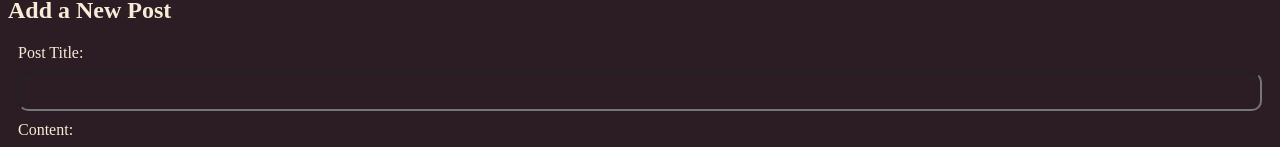
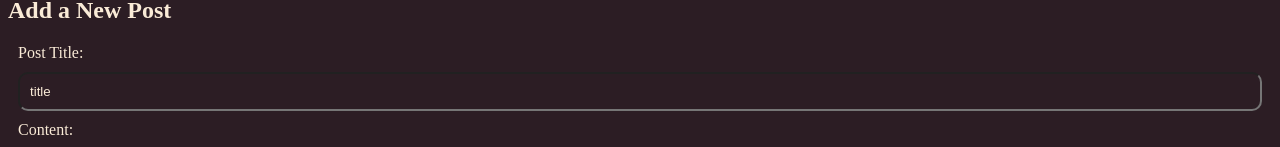
Before and after one commit to Mukhin001/forAmigo, a React (Vite) app: page / in a window 1280 px wide. Both pictures are taken after a click on the button "Open". Shown: the part 121-268 px from the top of the page. Built offline with nearby package versions, Linux system fonts and the light colour scheme.

Commit message:
26.01redux

```diff
--- a/src/App.tsx
+++ b/src/App.tsx
@@ -1,20 +1,12 @@
 import { BrowserRouter as Router, Route, Routes } from 'react-router-dom'
-
 import { Navbar } from './components/NavBar';
-//import { PostsList } from './features/posts/PostList';
 import { AddPostForm } from './features/posts/AddPostForm';
 import { changeDisplay } from "./features/posts/openFormSlice";
 import { useAppDispatch, useAppSelector } from './app/hooks';
-import { Post } from './features/posts/postsSlice';
-import { useState } from 'react';
-
 
 function App() {
     const openForm = useAppSelector(state => state.openForm.value);
     const dispatch = useAppDispatch();
-    const [id, setId] = useState(0)
-    const [title, setTitle] = useState('')
-    const [content, setContent] = useState('')
 
     return (
         <Router>
@@ -29,12 +21,7 @@ function App() {
                 path="/"
                 element={
                 <>
-                    {openForm && <AddPostForm
-                        title={title}
-                        setTitle={setTitle}
-                        content={content}
-                        setContent={setContent}
-                    />}
+                    {openForm && <AddPostForm />}
                     {/* <PostsList /> */}
                 </>
                 }
--- a/src/app/store.ts
+++ b/src/app/store.ts
@@ -1,10 +1,10 @@
 import { configureStore } from '@reduxjs/toolkit'
-import postsReducer from '../features/posts/postsSlice';
+import titleReducer from '../features/posts/postsSlice';
 import openFormReduser from '../features/posts/openFormSlice';
 
 export const store = configureStore({
     reducer: {
-        posts: postsReducer,
+        title: titleReducer,
         openForm: openFormReduser,
     },
 });
--- a/src/features/posts/AddPostForm.tsx
+++ b/src/features/posts/AddPostForm.tsx
@@ -1,14 +1,9 @@
-import React, { FC, SetStateAction } from 'react';
+import React from 'react';
 
-import { useAppDispatch, useAppSelector } from '../../app/hooks';
-
-import { type Post, postAdded } from '../posts/postsSlice';
+import { useAppDispatch } from '../../app/hooks';
 import { changeDisplay } from './openFormSlice';
-import { Dispatch } from '@reduxjs/toolkit';
 
 
-// TS types for the input fields
-// See: https://epicreact.dev/how-to-type-a-react-form-on-submit-handler/
 interface AddPostFormFields extends HTMLFormControlsCollection {
   postTitle: HTMLInputElement
   postContent: HTMLTextAreaElement
@@ -17,34 +12,16 @@ interface AddPostFormElements extends HTMLFormElement {
   readonly elements: AddPostFormFields
 };
 
-interface PerentProps {
-    title: string,
-    setTitle: React.Dispatch<React.SetStateAction<string>>,
-    content: string,
-    setContent: React.Dispatch<React.SetStateAction<string>>,
-}
-
-export const AddPostForm = ({ title, setTitle, content, setContent}: PerentProps) => {
+export const AddPostForm = () => {
     const dispatch = useAppDispatch();
-    const openForm = useAppSelector(state => state.openForm.value);
-    //const displayValue = useAppSelector(state => state.openForm.value);
-    let posts = useAppSelector(state => state.posts.length);
-
-
-    // const newPost: Post = {
-    //     id: posts + 1,
-    //     title: '',
-    //     content: '',
-    // };
 
     const handleSubmit = (e: React.FormEvent<AddPostFormElements>) => {
         // Prevent server submission
         e.preventDefault()
-        setTitle('');
-        setContent('');
         e.currentTarget.reset();
         dispatch(changeDisplay());
     };
+
 
     return (
         <section>
@@ -56,13 +33,13 @@ export const AddPostForm = ({ title, setTitle, content, setContent}: PerentProps
                 margin: 10,
             }}>
                 <label htmlFor="postTitle">Post Title:</label>
-                <input type="text" id="postTitle" value={title} required
-                    onChange={e => setTitle(e.target.value)}
+                <input type="text" id="postTitle" value={'title'} required
+                    onChange={(e) => ''}
                 />
 
                 <label htmlFor="postContent">Content:</label>
-                <textarea id="postContent" name="postContent" value={content} required
-                    onChange={e => setContent(e.target.value)}
+                <textarea id="postContent" name="postContent"  required
+                    onChange={e => e}
                 />
                 <button>Save Post</button>
             </form>
--- a/src/features/posts/postsSlice.ts
+++ b/src/features/posts/postsSlice.ts
@@ -1,26 +1,37 @@
 import { createSlice, PayloadAction } from '@reduxjs/toolkit'
 
-export interface Post {
-    id: number,
-    title: string,
-    content: string,
-}
+// export interface Post {
+//     id: number,
+//     title: string,
+//     content: string,
+// }
 
-const initialState: Post[] = [
-    // { id: 1, title: 'First Post!', content: 'Hello!' },
-    // { id: 2, title: 'Second Post', content: 'More text' },
-];
+// export interface Title {
+//     title: string,
+// }
+// export interface Content {
+//     content: string,
+// }
+
+// const initialState: Post[] = [
+//     // { id: 1, title: 'First Post!', content: 'Hello!' },
+//     // { id: 2, title: 'Second Post', content: 'More text' },
+// ];
+const initialState: string = '';
 
 const postsSlice = createSlice({
-    name: 'posts',
+    name: 'title',
     initialState,
     reducers: {
-        postAdded(state, action: PayloadAction<Post>) {
-            state.push(action.payload)
-        },
+        // postAdded(state, action: PayloadAction<Post>) {
+        //     state.push(action.payload)
+        // },
+        titleAdded(state, action: PayloadAction<string>) {
+            state = action.payload;
+        }
     },
 });
 
-export const { postAdded } = postsSlice.actions;
+export const { titleAdded } = postsSlice.actions;
 
 export default postsSlice.reducer;
```
Also changed, not shown: src/features/posts/PostList.tsx (+16 -16 lines).
